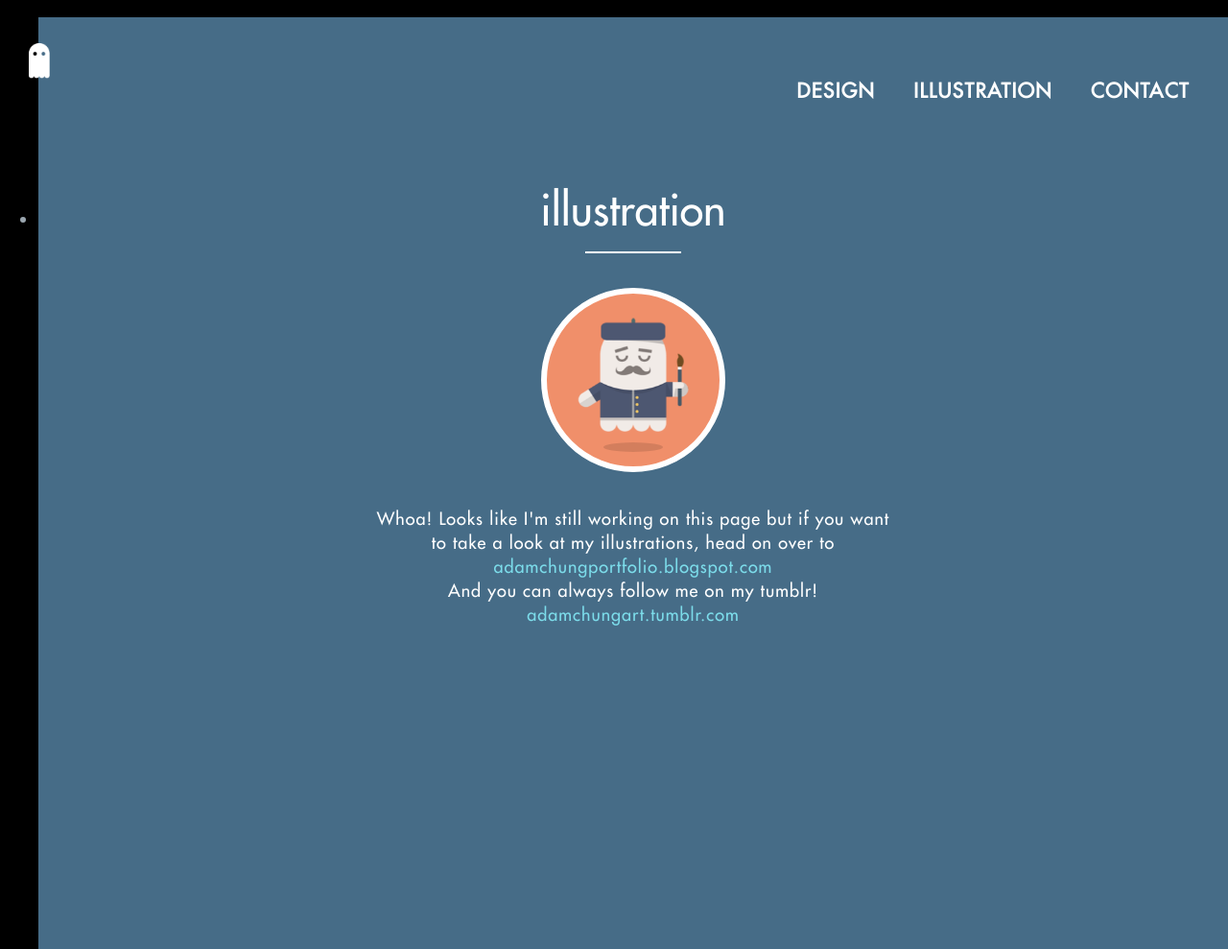
After one commit to adamchung1990/portfolio-site, a PHP site: page /illustration.html in a window 1280 px wide. The commit adds this page. Shown: the whole page at 96% size. Run offline with PHP 8.4, Linux system fonts and the light colour scheme; some libraries are stand-ins or nearby versions.

Commit message:
design and illustration pages added

```diff
--- /dev/null
+++ b/css/illustration-style.css
@@ -0,0 +1,33 @@
+.illustration {
+	background-color: #466c87;
+	padding-top: 5rem;
+	height:100%;
+}
+
+.illustration a {
+	color:#7CDCEA;
+}
+
+.illustration .section-content {
+	max-width:375px;
+	line-height:1.4rem;
+}
+
+.illustration .icon-circle {
+	margin-top:2rem;
+	margin-bottom:2rem;
+}
+
+@media only screen and (min-width: 780px) {
+
+	.illustration {
+		padding-top: 9.5rem;
+	}
+}
+
+@media only screen and (min-width: 1000px) {
+	.illustration .section-content {
+		max-width:550px;
+	}
+
+}
--- a/css/style.css
+++ b/css/style.css
@@ -125,6 +125,20 @@ nav li a {
 	box-shadow: 0px -4px 42px rgba(0, 0, 0, 0.21);
 	position: fixed;
 	display:none;
+}
+
+
+
+/* ROLLOVER NAV */
+.rollover {
+	position:fixed;
+	background-color:gray;
+	height:60px;
+	top:-100px;
+}
+
+.active {
+	top:0px;
 }
 
 
@@ -571,7 +585,7 @@ input:focus, textarea:focus {
 
 	nav li a {
 		letter-spacing: 1.5px;
-		font-size:1rem;
+		font-size:1.15rem;
 		height: 35px;
 
 		-webkit-transition-duration: 0.2s;
@@ -593,7 +607,7 @@ input:focus, textarea:focus {
 @media only screen and (min-width: 1000px) {
 
 	#intro-web {width:38.3rem;}
-	.icon-circle {margin-right: 3.4rem;}
+	.intro .icon-circle {margin-right: 3.4rem;}
 
 	#intro-web-message {font-size:21px;}
 	#intro-web-message h1 {line-height: 5rem;}
--- /dev/null
+++ b/illustration.html
@@ -0,0 +1,134 @@
+<!DOCTYPE html>
+<html lang="en">
+<head>
+
+<title>Adam Chung Design</title>
+
+<meta charset="utf-8">
+<meta name="viewport" content="initial-scale=1.0,user-scalable=no,maximum-scale=1" media="(device-height: 568px)">
+<meta name="apple-mobile-web-app-capable" content="yes">
+<meta name="HandheldFriendly" content="True">
+<meta name="apple-mobile-web-app-status-bar-style" content="black">
+
+<!-- Style Sheets -->
+<link rel="stylesheet" type="text/css" media="all" href="css/reset.css" />
+<link rel="stylesheet" href="css/fonts/futurafont.css" type="text/css" charset="utf-8" />
+
+<!--  Adobe Typekit
+<script src="//use.typekit.net/xbo3amu.js"></script>
+<script>try{Typekit.load();}catch(e){}</script>
+-->
+
+<link rel="stylesheet" type="text/css" media="all" href="css/style.css" />
+<link rel="stylesheet" type="text/css" media="all" href="css/illustration-style.css" />
+
+<link rel="stylesheet" href="css/animate.css">
+
+<!-- Scripts -->
+<script type="text/javascript">
+	if (typeof jQuery == 'undefined')
+		document.write(unescape("%3Cscript src='js/jquery-1.9.js'" +
+															"type='text/javascript'%3E%3C/script%3E"))
+</script>
+<script type="text/javascript" language="javascript" src="js/trunk.js"></script>
+<script src="http://ajax.aspnetcdn.com/ajax/modernizr/modernizr-2.7.2.js"></script>
+<!--[if lt IE 9]>
+<script src="js/html5shiv.js"></script>
+<![endif]-->
+
+
+</head>
+
+<body>
+
+<div class="container">
+
+<!-- navigation -->
+
+	<header class="slide">     <!--	Add "slideRight" class to items that move right when viewing Nav Drawer  -->
+
+		<ul id="navToggle" class="burger slide">    <!--	Add "slideRight" class to items that move right when viewing Nav Drawer  -->
+			<li></li><li></li><li></li>
+		</ul>
+		<a href="index.html"><img class="home-icon" src="img/home-icon.png" /></a>
+
+	</header>
+
+
+
+		<nav class="slide">
+			<ul>
+				<li><a class="current" href="#nav-background">DESIGN</a></li>
+				<li><a href="#">ILLUSTRATION</a></li>
+				<li><a data-scroll data-options='{ "easing": "easeInQuad" }' href="#contact">CONTACT</a></li>
+			</ul>
+		</nav>
+
+
+<!--content -->
+
+	<div class="content slide">
+		<ul class="responsive">
+
+			<!--ABOUT -->
+			<li class="illustration">
+				<p class="title">illustration</p>
+				<div class="wow line-animate line"></div>
+				<div class="wow fadein2 icon-circle" data-wow-offset="10" id="illustration">
+				        <img class="ghost" src="img/illustration.png" />
+				        <div class="shadow"></div>
+			    </div>
+				<p class="section-content">Whoa! Looks like I'm still working on this page but if you want to take a look at my illustrations, head on over to
+				<br/>
+				<a target="_blank" href="http://adamchungportfolio.blogspot.com">adamchungportfolio.blogspot.com</a>
+				<br/>
+				And you can always follow me on my tumblr!
+				<br/>
+				<a target="_blank" href="http://adamchungart.tumblr.com">adamchungart.tumblr.com</a></p>
+			</li>
+
+
+		</ul>
+
+	</div>
+
+</div>
+
+
+
+
+
+
+
+
+
+<!-- Smooth Scroll Javascript -->
+
+	<script src='js/smooth-scroll.js'></script>
+	<script>
+		smoothScroll.init({
+			speed: 1000,
+			easing: 'easeInOutCubic',
+			offset: 0,
+			updateURL: true,
+			callbackBefore: function ( toggle, anchor ) {},
+			callbackAfter: function ( toggle, anchor ) {}
+		});
+	</script>
+
+	<script src="js/wow.min.js"></script>
+	<script>
+	 new WOW().init();
+	</script>
+
+	<script type="text/javascript">
+	    $(document).ready(function(){
+	    	document.getElementById('activelink').focus();
+	    });
+
+
+	</script>
+
+
+</body>
+</html>
```
Also changed, not shown: css/design-style.css (added, +50 -0 lines), design.html (added, +141 -0 lines), index.html (+13 -9 lines), img/portfolio/zenzet.jpg (added).
